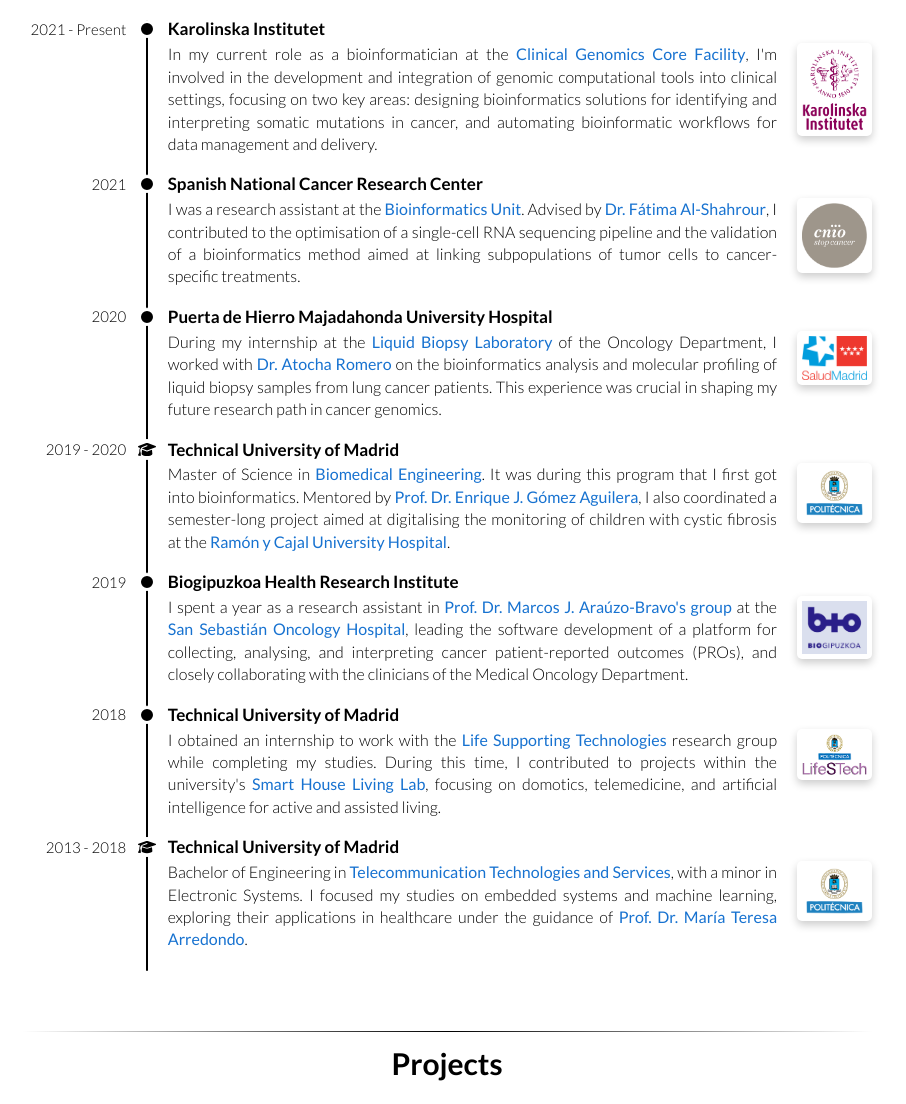
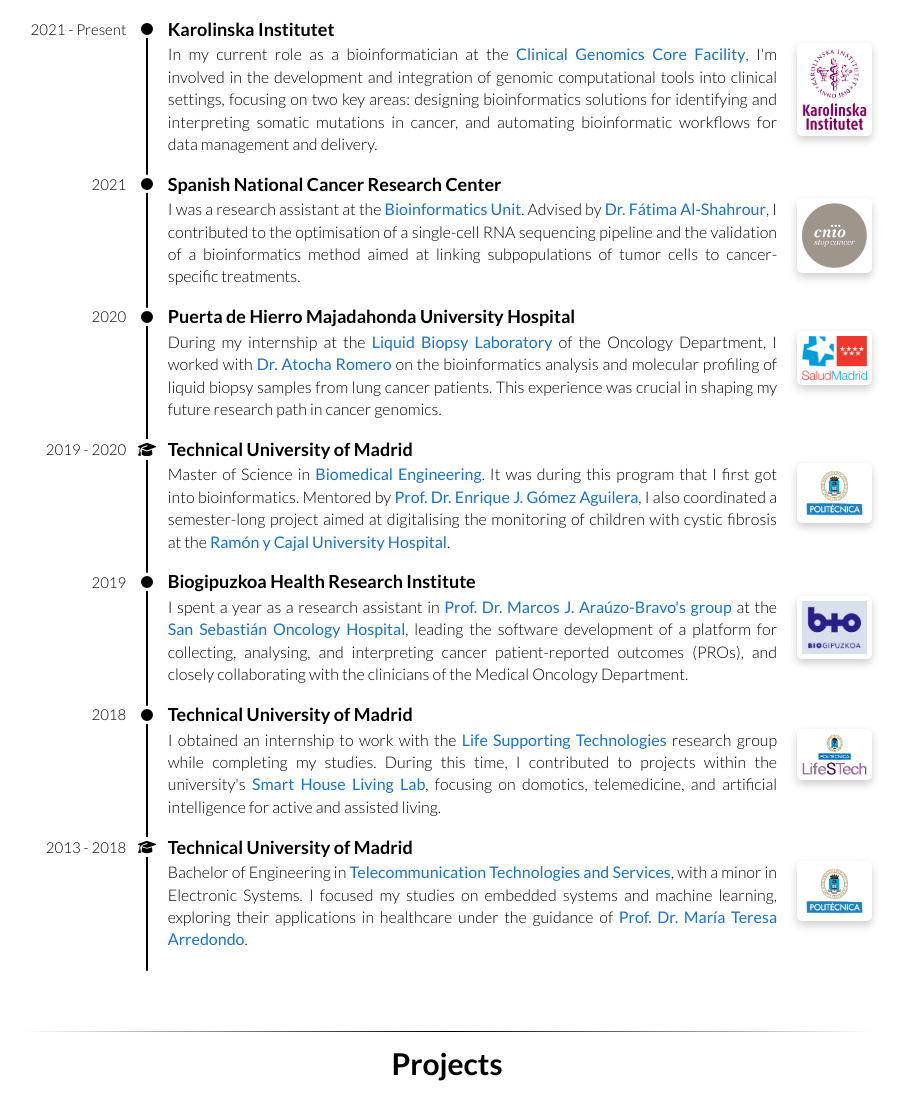
Before and after one commit to ivadym/ivadym.github.io, a Jekyll site: the page built from index.html, in a window 1280 px wide. Shown: the part 389-1493 px from the top of the page, without its empty margins (193-1099 px from the left). Built offline with Jekyll 4.4.1, drawn with Linux system fonts in a browser that asks for light colours; grey boxes are pictures that could not be loaded.

Commit message:
Update timeline title font size

```diff
--- a/_sass/pages/timeline.scss
+++ b/_sass/pages/timeline.scss
@@ -52,6 +52,7 @@
 }
 
 .timeline-title {
+  font-size: $timeline-title-font-size;
   grid-area: title;
   padding-bottom: $padding-unit;
   padding-top: $padding-unit * 2;
--- a/_sass/utils/typography.scss
+++ b/_sass/utils/typography.scss
@@ -7,6 +7,7 @@
 $secondary-font-size: 16px;
 $section-title-font-size: 30px;
 $tertiary-font-size: 15px;
+$timeline-title-font-size: 18px;
 
 // Spacing
 $base-line-height: 1.4;
```
